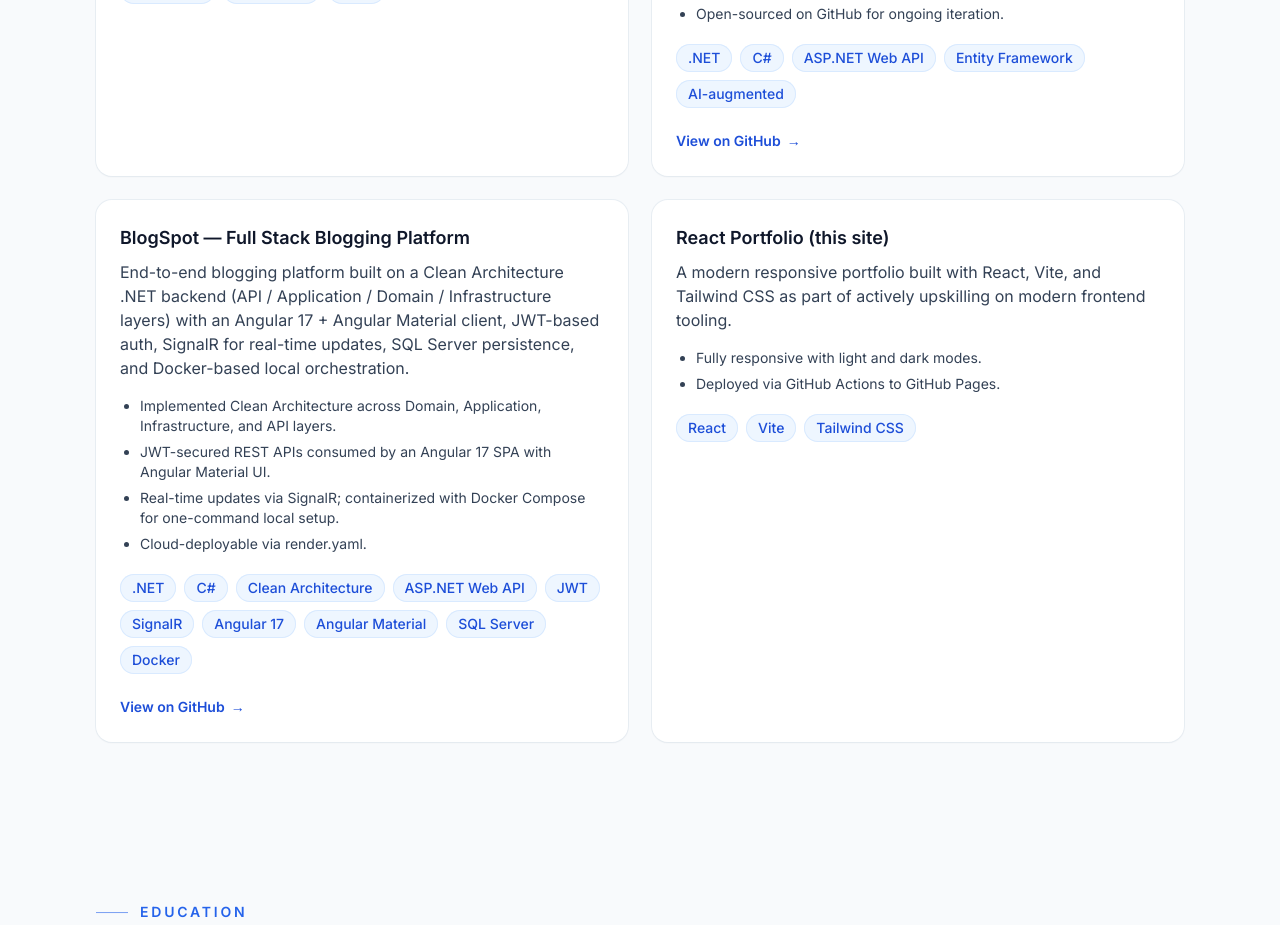
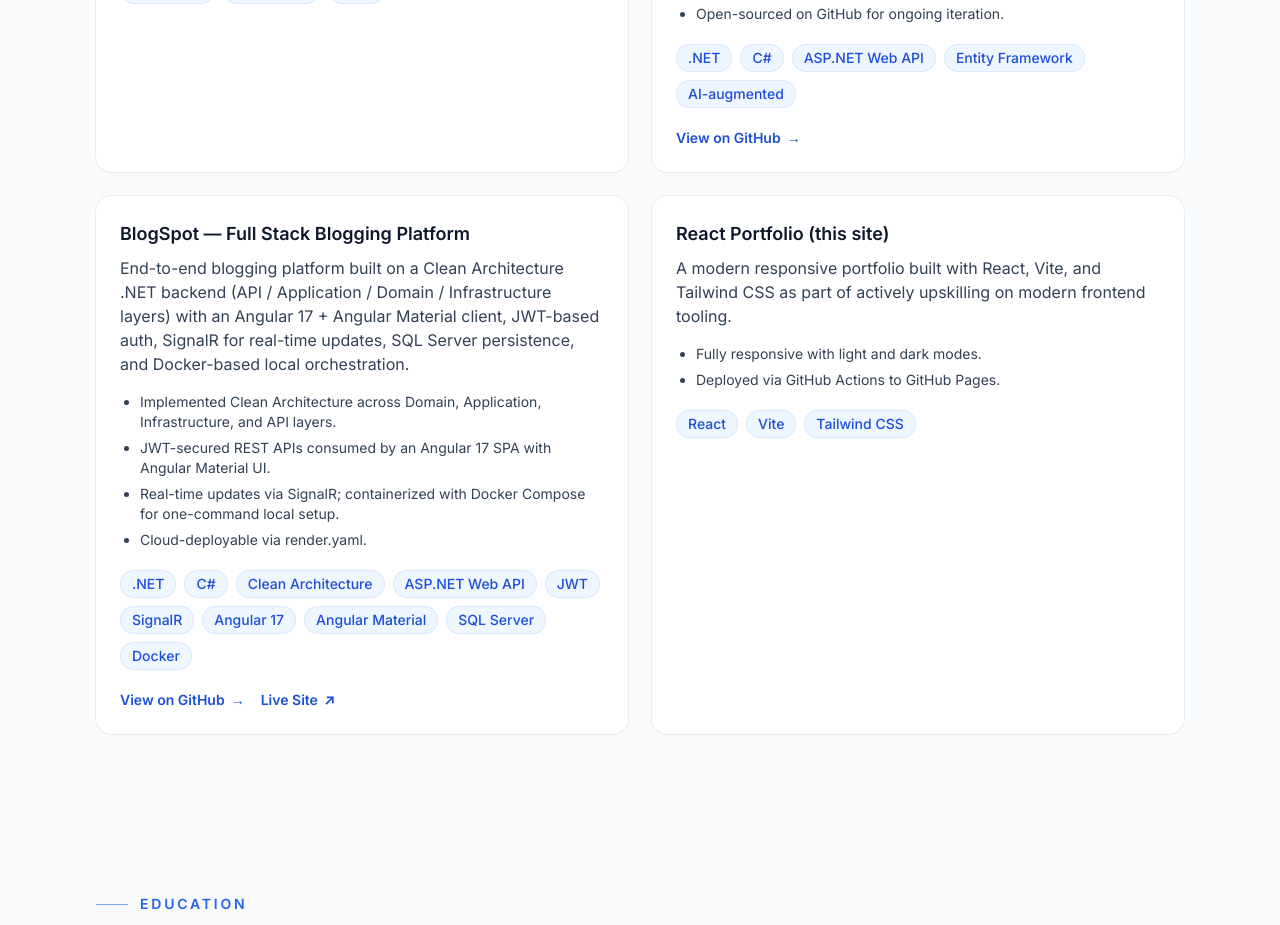
Before and after one commit to debanjaninterviewprep-dotcom/Debanjan_Portfolio, a React (Vite) app: page / in a window 1280 px wide. Shown: the part 3840-4765 px from the top of the page. Built offline with nearby package versions, Linux system fonts and the light colour scheme.

Commit message:
feat: add BlogSpot live site link

```diff
--- a/public/cv.html
+++ b/public/cv.html
@@ -746,7 +746,7 @@
         </div>
 
         <div class="job">
-          <div class="meta"><strong>BlogSpot — Full Stack Blogging Platform</strong> &middot; Personal &middot; <em>.NET · Clean Architecture · Angular 17 · JWT · SignalR · Docker</em> &middot; <a href="https://github.com/debanjaninterviewprep-dotcom/BlogSpot" target="_blank" rel="noopener">GitHub</a></div>
+          <div class="meta"><strong>BlogSpot — Full Stack Blogging Platform</strong> &middot; Personal &middot; <em>.NET · Clean Architecture · Angular 17 · JWT · SignalR · Docker</em> &middot; <a href="https://github.com/debanjaninterviewprep-dotcom/BlogSpot" target="_blank" rel="noopener">GitHub</a> &middot; <a href="https://blog-spot-smoky.vercel.app/" target="_blank" rel="noopener">Live Site</a></div>
           <p style="color:var(--muted);font-size:13px;margin:0 0 8px">End-to-end full-stack blogging platform demonstrating production-grade patterns: Clean Architecture, JWT authentication, real-time updates, and containerized deployment.</p>
           <p style="color:var(--muted);font-size:13px;margin:0 0 6px"><strong>Architecture:</strong></p>
           <ul class="bullets">
--- a/public/resume.html
+++ b/public/resume.html
@@ -558,7 +558,7 @@
 
           <div class="proj-block" style="margin-top:8px">
             <div class="exp-row">
-              <h4 class="exp-title">BlogSpot — Full Stack Blogging Platform <a href="https://github.com/debanjaninterviewprep-dotcom/BlogSpot" target="_blank" rel="noopener" style="font-size:10px;font-weight:500">[GitHub]</a></h4>
+              <h4 class="exp-title">BlogSpot — Full Stack Blogging Platform <a href="https://github.com/debanjaninterviewprep-dotcom/BlogSpot" target="_blank" rel="noopener" style="font-size:10px;font-weight:500">[GitHub]</a> <a href="https://blog-spot-smoky.vercel.app/" target="_blank" rel="noopener" style="font-size:10px;font-weight:500">[Live Site]</a></h4>
               <span class="exp-period">.NET · Angular 17 · JWT · SignalR · Docker</span>
             </div>
             <ul class="b">
--- a/src/components/Projects.jsx
+++ b/src/components/Projects.jsx
@@ -35,8 +35,9 @@ export default function Projects() {
               ))}
             </div>
 
+            {(p.link || p.liveUrl) && (
+              <div className="mt-5 flex flex-wrap gap-4">
                 {p.link && (
-              <div className="mt-5">
                   <a
                     href={p.link}
                     target="_blank"
@@ -46,6 +47,18 @@ export default function Projects() {
                     View on GitHub
                     <span aria-hidden="true">→</span>
                   </a>
+                )}
+                {p.liveUrl && (
+                  <a
+                    href={p.liveUrl}
+                    target="_blank"
+                    rel="noreferrer"
+                    className="inline-flex items-center gap-1.5 text-sm font-semibold text-brand-700 dark:text-brand-400 hover:underline"
+                  >
+                    Live Site
+                    <span aria-hidden="true">↗</span>
+                  </a>
+                )}
               </div>
             )}
           </article>
--- a/src/data/portfolio.js
+++ b/src/data/portfolio.js
@@ -107,6 +107,7 @@ export const projects = [
       'Docker',
     ],
     link: 'https://github.com/debanjaninterviewprep-dotcom/BlogSpot',
+    liveUrl: 'https://blog-spot-smoky.vercel.app/',
     achievements: [
       'Implemented Clean Architecture across Domain, Application, Infrastructure, and API layers.',
       'JWT-secured REST APIs consumed by an Angular 17 SPA with Angular Material UI.',
```
Lines whose indentation alone changed are shown as unchanged.
